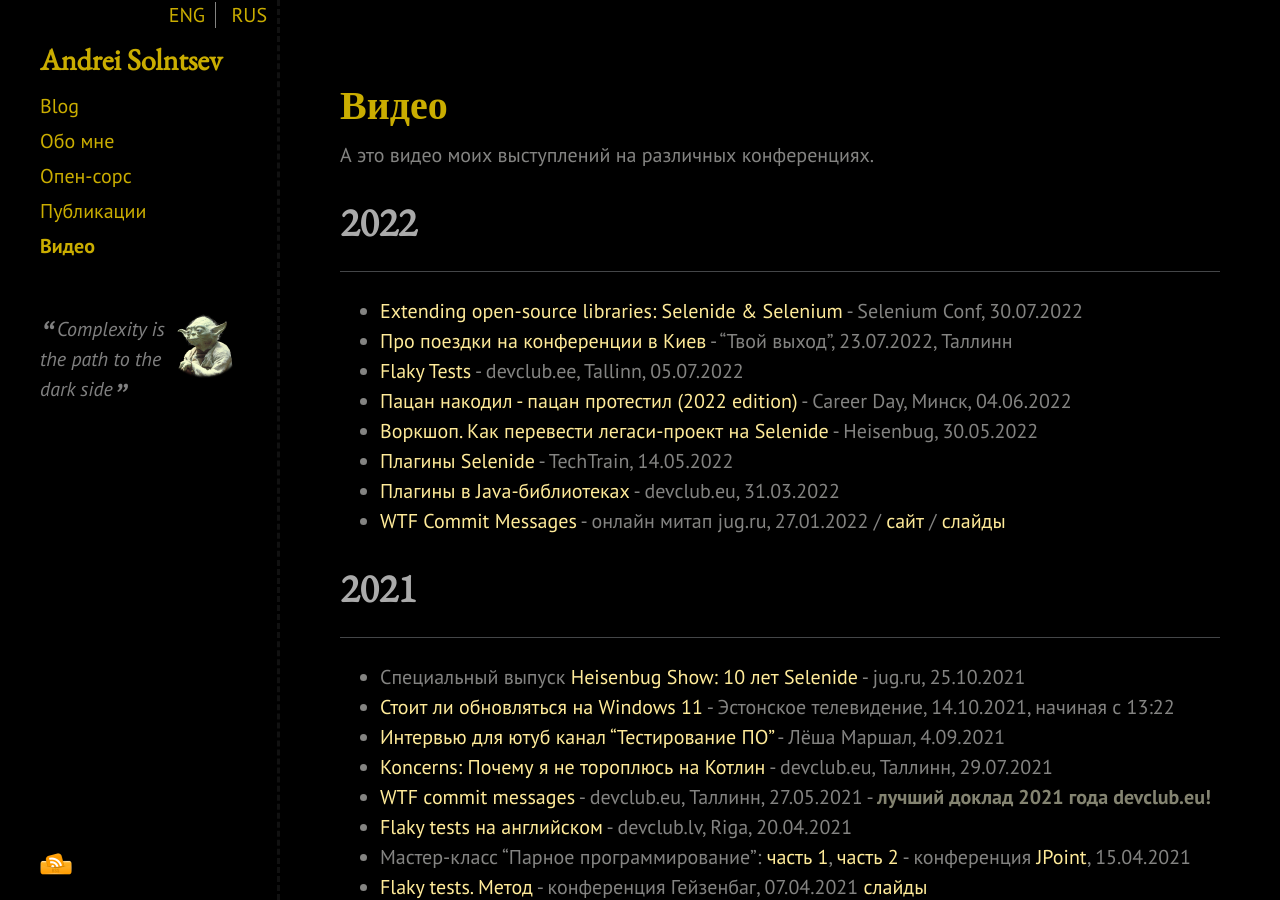
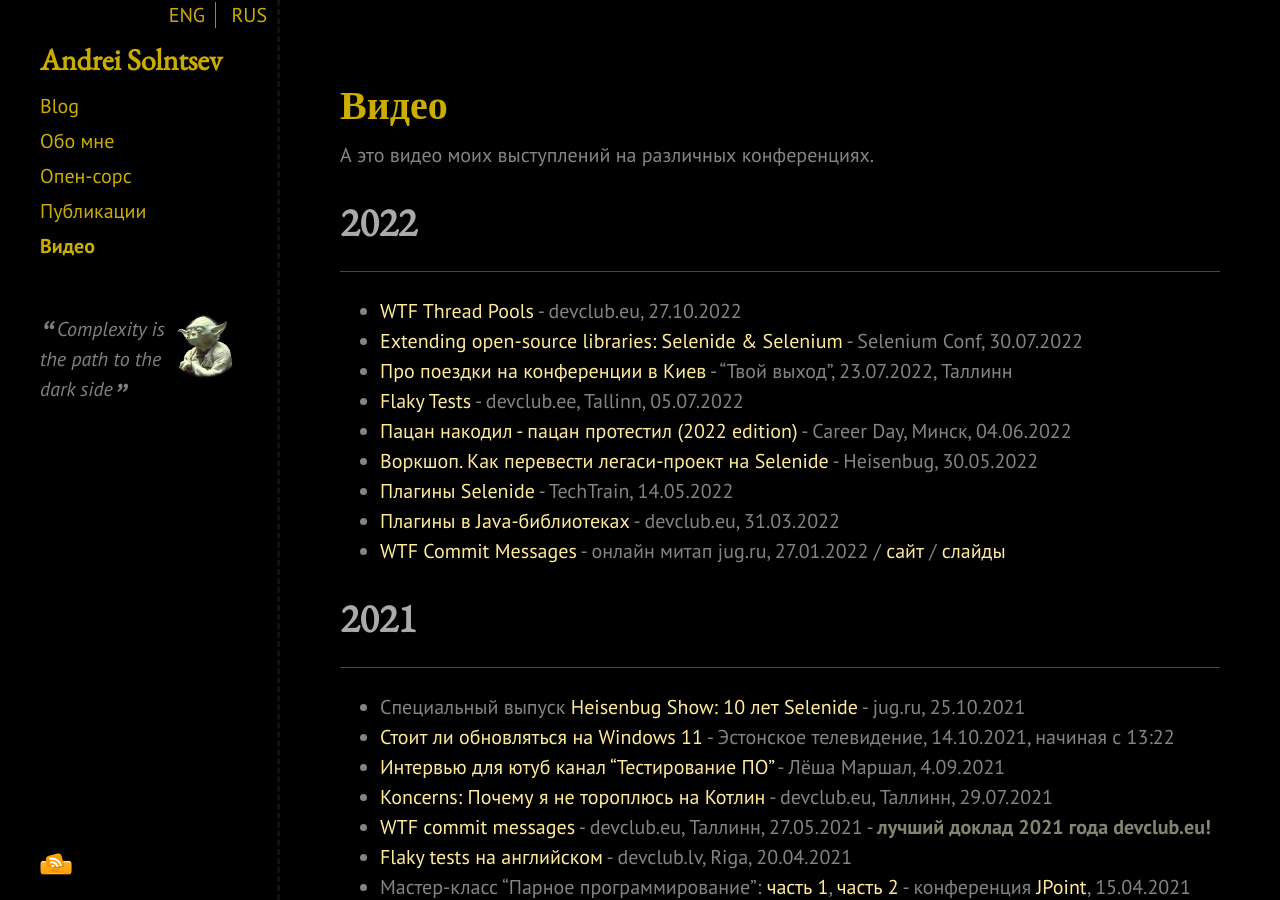
Before and after one commit to asolntsev/asolntsev.github.io, a Jekyll site: the page built from ru/video.md, in a window 1280 px wide and 900 px high. Built offline with Jekyll 4.4.1, drawn with Linux system fonts in a browser that asks for light colours; nearby versions of some CDN libraries.

Commit message:
add "WTF Thread Pools" video from devclub

```diff
--- a/ru/video.md
+++ b/ru/video.md
@@ -9,6 +9,7 @@
 # 2022
 * * *
 
+* [WTF Thread Pools](https://www.youtube.com/watch?v=JKxzELiwO_o&ab_channel=DEVCLUB.EU) - devclub.eu, 27.10.2022
 * [Extending open-source libraries: Selenide & Selenium](https://www.youtube.com/watch?v=-KGtZoFVzr8&list=PL9Z-JgiTsOYRfoG_mcRBlTUIFPIknhQ6S) - Selenium Conf, 30.07.2022
 * [Про поездки на конференции в Киев](https://youtu.be/AOBEqZ0T51c) - "Твой выход", 23.07.2022, Таллинн
 * [Flaky Tests](https://www.youtube.com/watch?v=-c5XT2v5gRY&ab_channel=DEVCLUB.EE) - devclub.ee, Tallinn, 05.07.2022
```
